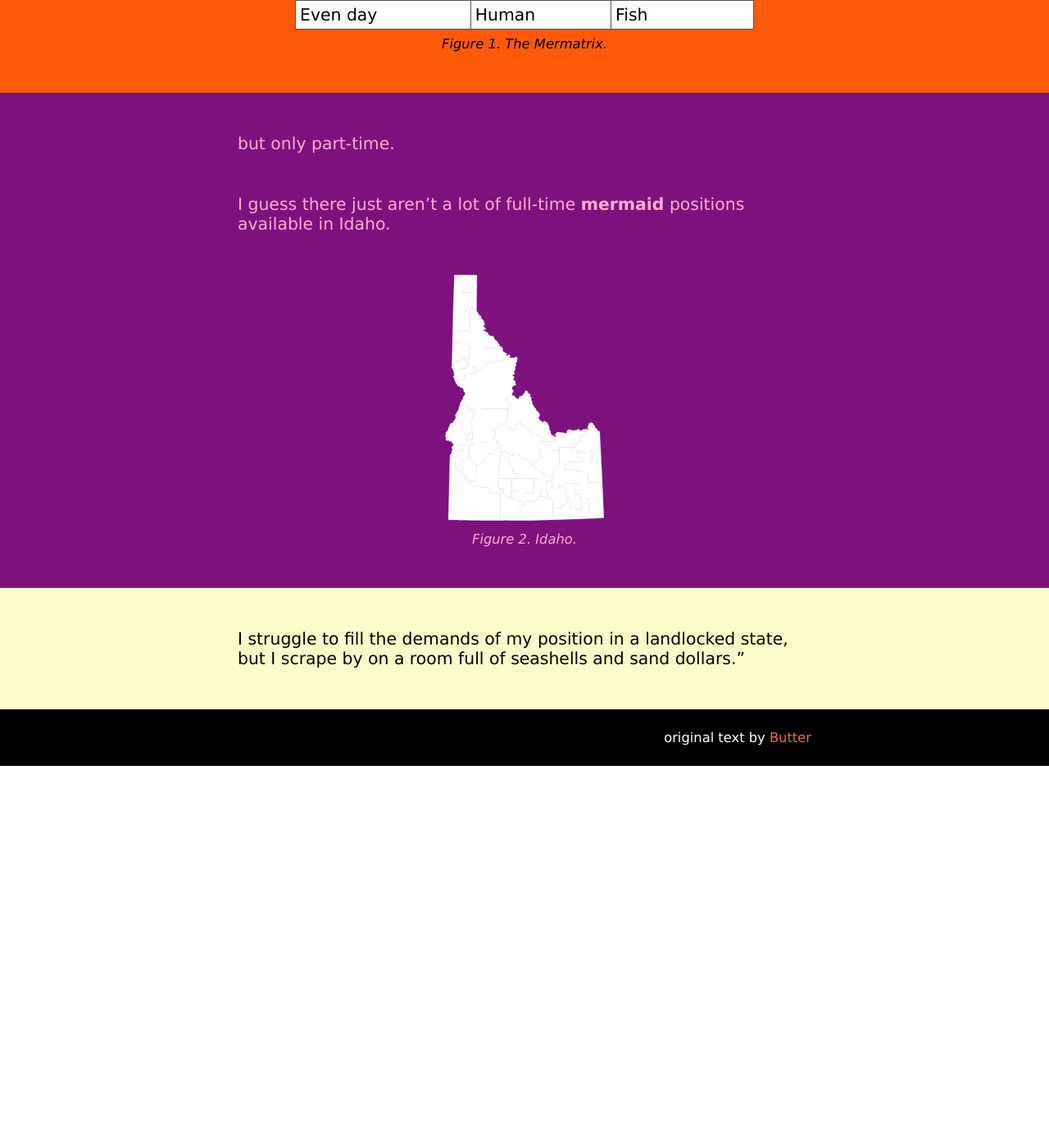
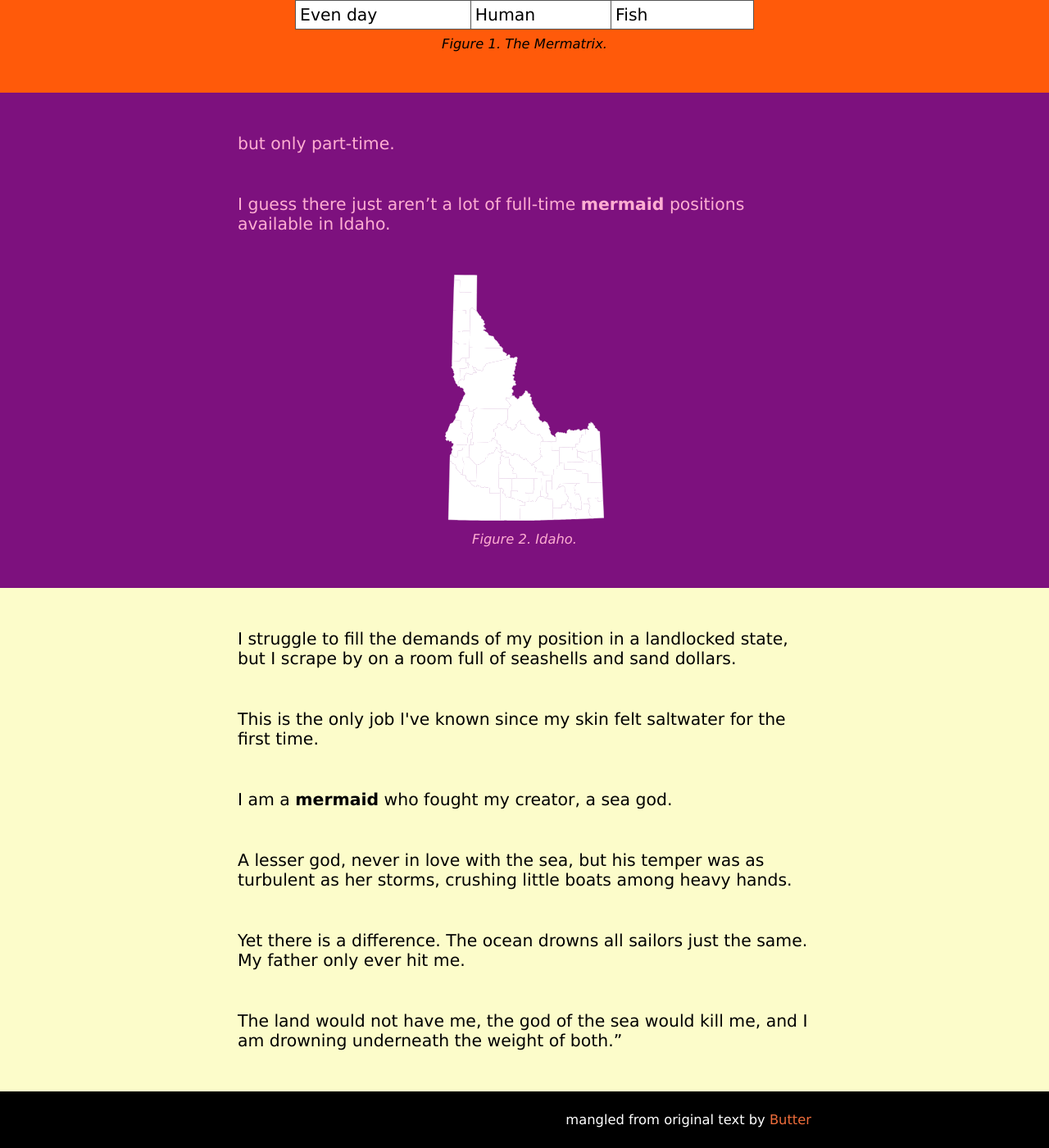
Before and after one commit to redsummernight/redsummernight.github.io, a Jekyll site: the page built from mermaid/index.html, in a window 1280 px wide and 1400 px high, scrolled down 194 px. Shown: the whole window at 82% size. Built offline with Jekyll 4.4.1, drawn with Linux system fonts in a browser that asks for light colours; before the commit the page ends 1128 px from its top, so only the background shows below that.

Commit message:
The mermaid remembers her creator

```diff
--- a/mermaid/index.html
+++ b/mermaid/index.html
@@ -45,12 +45,29 @@ credits: |
 <section class="seashell">
 	<p>
 		I struggle to fill the demands of my position in a landlocked state,
-		but I scrape by on a room full of seashells and sand dollars.&rdquo;
+		but I scrape by on a room full of seashells and sand dollars.
+	</p>
+	<p>
+		This is the only job I've known since my skin felt saltwater for the first time.
+	</p>
+	<p>
+		I am a <strong>mermaid</strong> who fought my creator, a sea god.
+	</p>
+	<p>
+		A lesser god, never in love with the sea, but his temper was as turbulent as her storms,
+		crushing little boats among heavy hands.
+	</p>
+	<p>
+		Yet there is a difference. The ocean drowns all sailors just the same. My father only ever hit me.
+	</p>
+	<p>
+		The land would not have me, the god of the sea would kill me,
+		and I am drowning underneath the weight of both.&rdquo;
 	</p>
 </section>
 <footer>
 	<p>
-		original text by
+		mangled from original text by
 		<a href="http://adoenamedjane.tumblr.com/post/107474911867/the-part-time-mermaid" rel="author">Butter</a>
 	</p>
 </footer>
```
